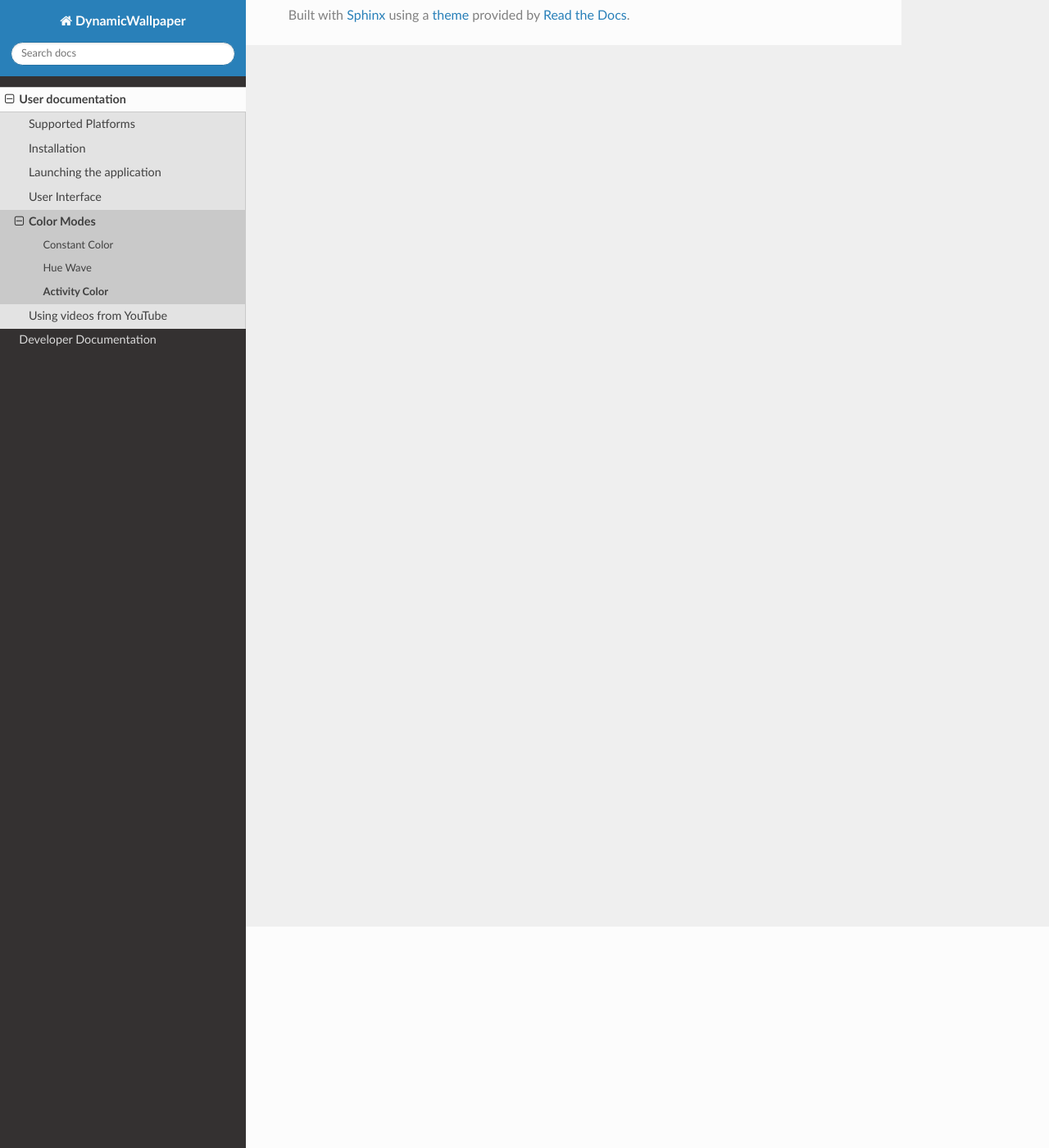
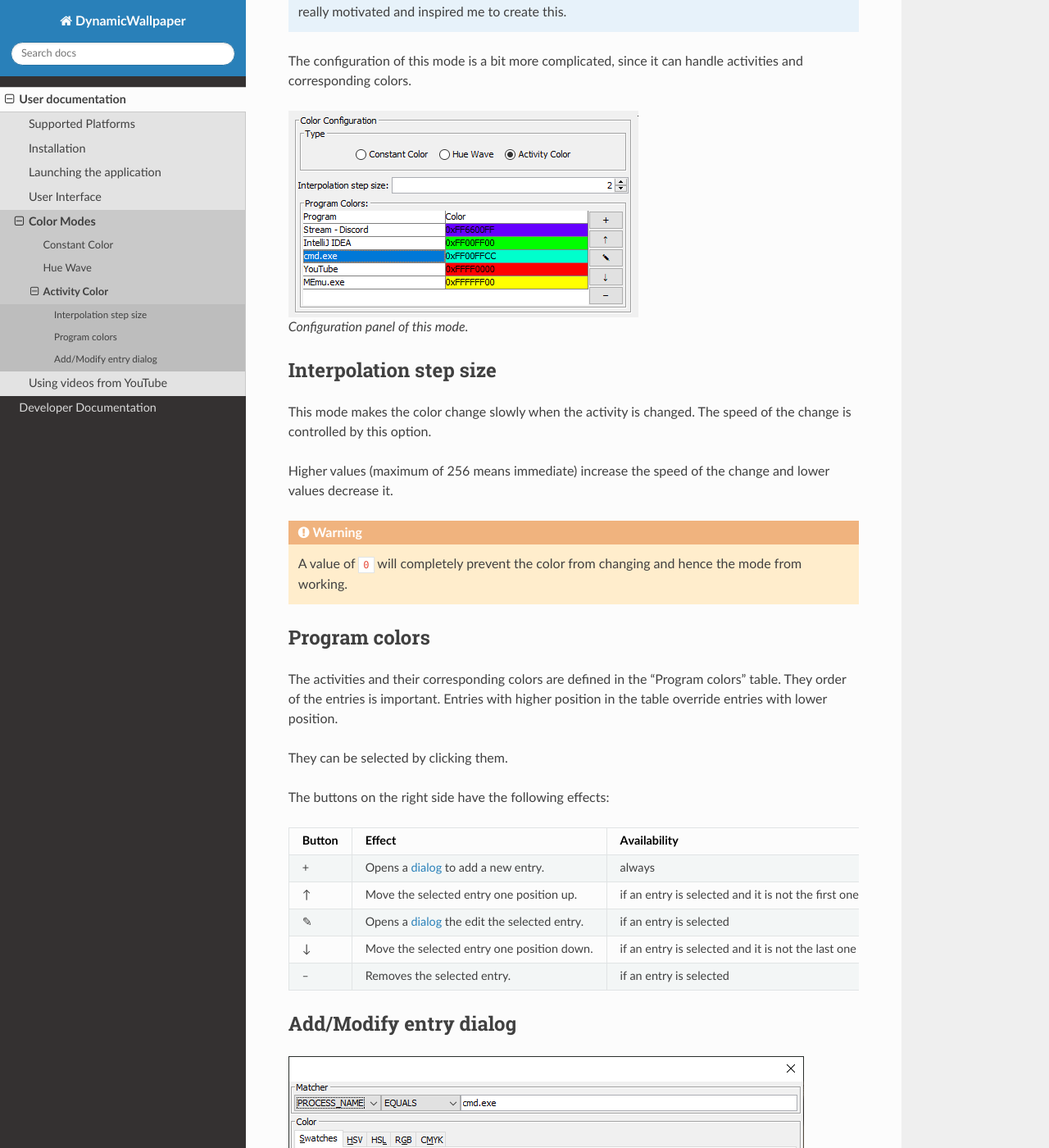
Before and after one commit to JnCrMx/DynamicWallpaper, a Sphinx documentation site: the page built from docs/user/color-modes/activity-color.rst, in a window 1280 px wide and 1400 px high, scrolled down 270 px. Shown: the whole window at 82% size. Built offline with Sphinx 7.4.7 and the Read the Docs theme 2.0.0, drawn with Linux system fonts in a browser that asks for light colours; some of the changed text lies outside the part shown.

Commit message:
Documentation for Activity Color

```diff
--- a/docs/user/color-modes/activity-color.rst
+++ b/docs/user/color-modes/activity-color.rst
@@ -1,2 +1,98 @@
+.. _Cynder: https://www.youtube.com/channel/UC9MyqNyETaTxPzqAAW1RjAQ
+.. |add| unicode:: U+002B
+.. |up| unicode:: U+2191
+.. |edit| unicode:: U+270E
+.. |down| unicode:: U+2193
+.. |del| unicode:: U+2012
+
 Activity Color
 ==============
+
+The Activity Color mode provides color accents based on the currently open programs/windows.
+
+.. note::
+    This mode is the original reason for this programs very existance.
+    Huge thanks to `Cynder`_ who really motivated and inspired me to create this.
+
+The configuration of this mode is a bit more complicated, since it can handle activities and corresponding colors.
+
+.. figure:: activity-color.png
+
+    Configuration panel of this mode.
+
+Interpolation step size
+-----------------------
+
+This mode makes the color change slowly when the activity is changed.
+The speed of the change is controlled by this option.
+
+Higher values (maximum of 256 means immediate) increase the speed of the change
+and lower values decrease it.
+
+.. warning::
+    A value of ``0`` will completely prevent the color from changing and hence the mode from working.
+
+Program colors
+--------------
+
+The activities and their corresponding colors are defined in the "Program colors" table.
+They order of the entries is important.
+Entries with higher position in the table override entries with lower position.
+
+They can be selected by clicking them.
+
+The buttons on the right side have the following effects:
+
++--------+------------------------------------------------------------------------------+-----------------------------------------------------+
+| Button | Effect                                                                       | Availability                                        |
++========+==============================================================================+=====================================================+
+|  |add| | Opens a :ref:`dialog <Add/Modify entry dialog>` to add a new entry.          | always                                              |
++--------+------------------------------------------------------------------------------+-----------------------------------------------------+
+|   |up| | Move the selected entry one position up.                                     | if an entry is selected and it is not the first one |
++--------+------------------------------------------------------------------------------+-----------------------------------------------------+
+| |edit| | Opens a :ref:`dialog <Add/Modify entry dialog>` the edit the selected entry. | if an entry is selected                             |
++--------+------------------------------------------------------------------------------+-----------------------------------------------------+
+| |down| | Move the selected entry one position down.                                   | if an entry is selected and it is not the last one  |
++--------+------------------------------------------------------------------------------+-----------------------------------------------------+
+| |del|  | Removes the selected entry.                                                  | if an entry is selected                             |
++--------+------------------------------------------------------------------------------+-----------------------------------------------------+
+
+Add/Modify entry dialog
+-----------------------
+
+.. figure:: activity-color-dialog.png
+
+    Dialog for adding/modifying entries.
+
+In this dialog you need to configure two things:
+
+Matcher
+^^^^^^^
+
+Using the "Matcher" options in the top of the dialog you can select the program or window to match:
+
+#. Select either ``PROCESS_NAME`` (for matching processes/programs) or ``WINDOW_TITLE`` (for matching individual windows).
+#. Specify how to match the previously selected *thing*:
+
+    - ``EQUALS`` is used for *exact* matching.
+    - ``STARTS_WITH`` and ``ENDS_WITH`` match things starting or ending with the given string.
+    - ``CONTAINS`` matches things that contain the given string.
+
+#. Provide a string to search for in the text field (which says ``cmd.exe`` in the example screenshot).
+
+.. warning::
+    The matcher is **case-sensitive**.
+
+Color
+^^^^^
+
+To complete the configuration simply select a color using the standard color chooser.
+
+Add or Save
+^^^^^^^^^^^
+
+The button in the bottom of the dialog says either "Add" or "Save"
+(depending on if you are adding of modifying an entry).
+
+Click it to add the entry to the list or
+to save your changes to the existing entry you are modifying.
```
Also changed, not shown: docs/user/color-modes/activity-color-dialog.png (added), docs/user/color-modes/activity-color.png (added).
